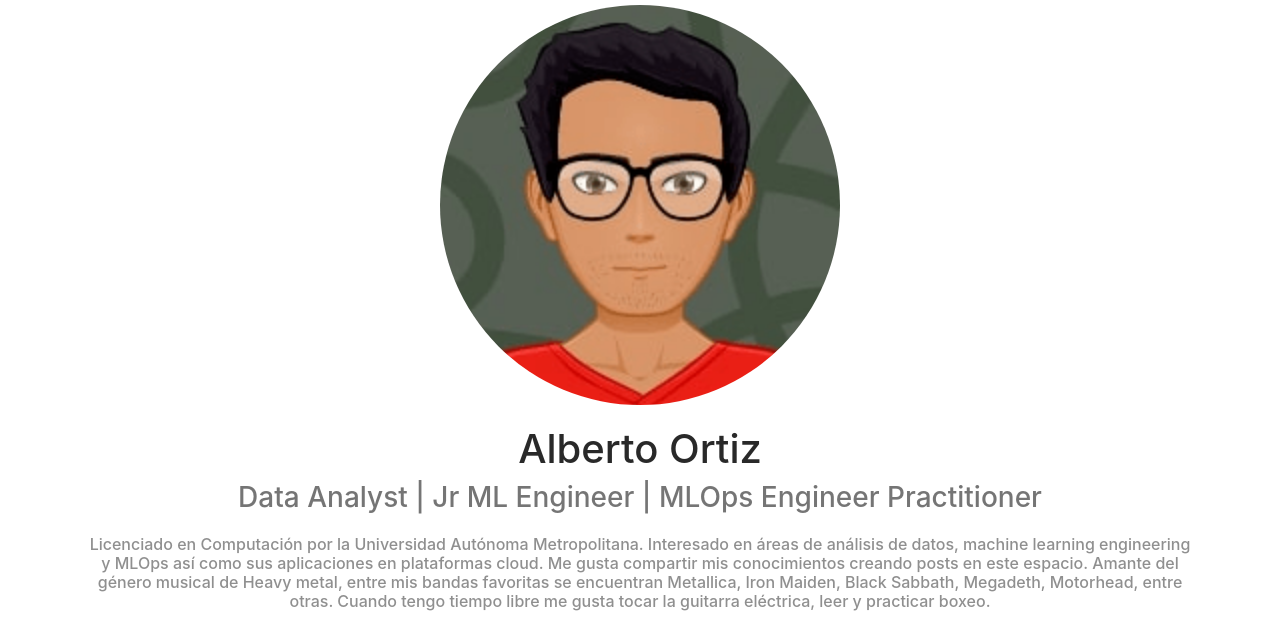
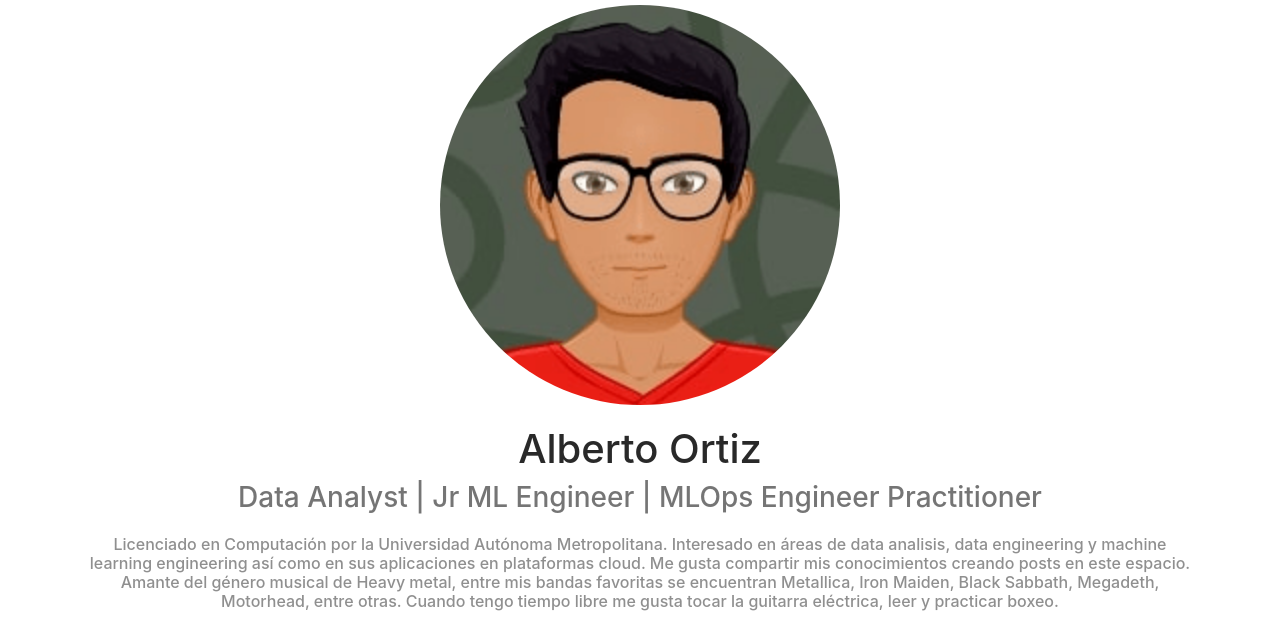
Before and after one commit to caoba1623/caoba1623.github.io, a plain HTML site: page index.html in a window 1280 px wide. Shown: the part 76-704 px from the top of the page. Drawn offline with nearby package versions, Linux system fonts and the light colour scheme.

Commit message:
Change the introduction

```diff
--- a/index.html
+++ b/index.html
@@ -86,7 +86,7 @@
             <h3 class="index-sub">Data Analyst | Jr ML Engineer | MLOps Engineer Practitioner</h3>
 
 
-            <h6 class="index-text">Licenciado en Computación por la Universidad Autónoma Metropolitana. Interesado en áreas de análisis de datos, machine learning engineering y MLOps así como sus aplicaciones en plataformas cloud. Me gusta compartir mis conocimientos creando posts en este espacio. Amante del género musical de Heavy metal, entre mis bandas favoritas se encuentran Metallica, Iron Maiden, Black Sabbath, Megadeth, Motorhead, entre otras. Cuando tengo tiempo libre me gusta tocar la guitarra eléctrica, leer y practicar boxeo.</h6>
+            <h6 class="index-text">Licenciado en Computación por la Universidad Autónoma Metropolitana. Interesado en áreas de data analisis, data engineering y machine learning engineering así como en sus aplicaciones en plataformas cloud. Me gusta compartir mis conocimientos creando posts en este espacio. Amante del género musical de Heavy metal, entre mis bandas favoritas se encuentran Metallica, Iron Maiden, Black Sabbath, Megadeth, Motorhead, entre otras. Cuando tengo tiempo libre me gusta tocar la guitarra eléctrica, leer y practicar boxeo.</h6>
 
         </section>
     </div><section class="text-center">
```
